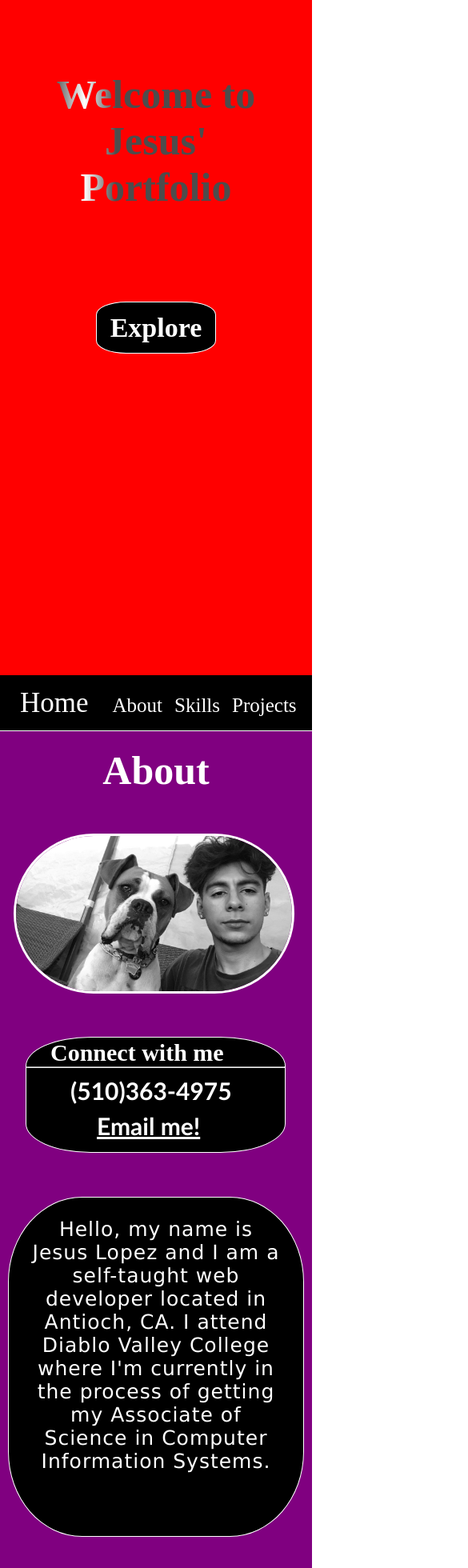
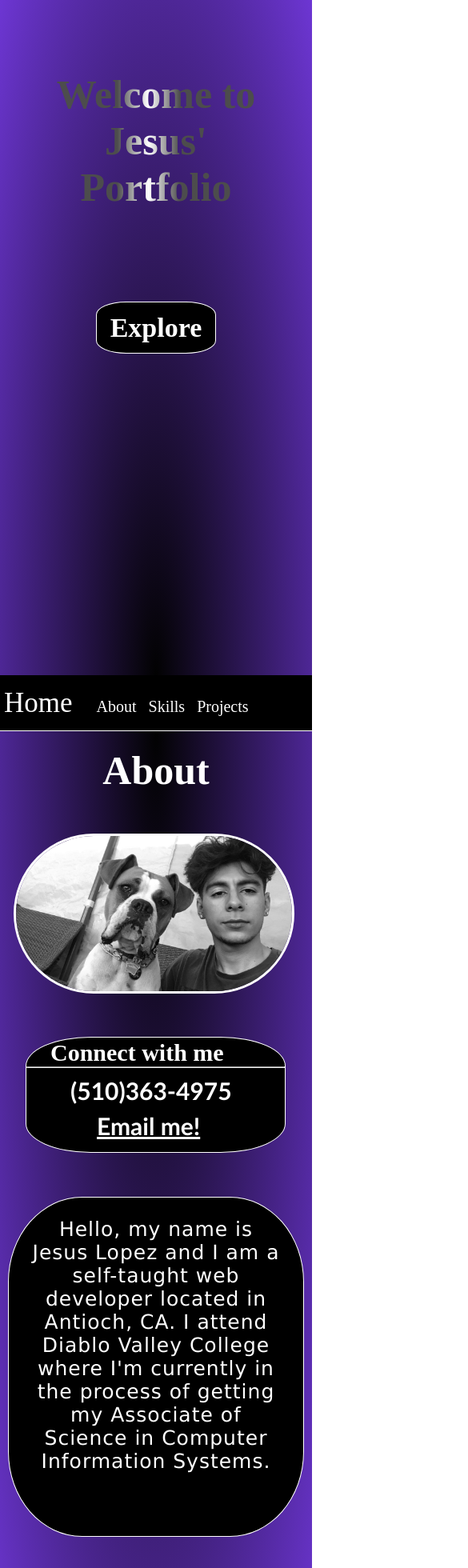
Before and after one commit to Caliboyeso/jesus-lopez, a React (Create React App) app: page / in a window 390 px wide. Shown: the top 1960 px of the page at 80% size, 585 px wide, since content can reach past the window. Built offline with nearby package versions, Linux system fonts and the light colour scheme; a web font is replaced by a local one.

Commit message:
Jesus' portfolio media query for mobile devices completed.

```diff
--- a/src/Components/About/css/about.css
+++ b/src/Components/About/css/about.css
@@ -83,8 +83,7 @@
 
         .About-section {
             height: 145vh;
-            background: none;
-            background-color: purple;
+            background: radial-gradient(ellipse at top, #020202 0%, #6d36d3 100%);
         }
 
         .About-header {
--- a/src/Components/Footer/css/footer.css
+++ b/src/Components/Footer/css/footer.css
@@ -22,3 +22,16 @@
     margin-left: 15px;
     cursor: pointer;
 }
+
+
+/* Media Query iPhone 13 Pro */
+@media screen
+    and (min-width: 390px)
+    and (max-width: 844px){
+
+        .Footer-links {
+            display: inline-flex;
+            margin-left: 63px;
+        }
+
+    }
--- a/src/Components/Home/Home.jsx
+++ b/src/Components/Home/Home.jsx
@@ -3,9 +3,12 @@ import './css/home.css';
 
 const Home = () => {
     const HomeButton = () => {
-        // Desktop
+        // Laptop - 1280px
         if (window.matchMedia('(min-width: 1280px)').matches) {
             window.scrollTo({top: 695, behavior: 'smooth'});
+            // iPhone 13 Pro - 390px
+        } else if (window.matchMedia('(min-width: 390px)').matches) {
+            window.scrollTo({top: 745, behavior: 'smooth'});
         }
     }
     return (
--- a/src/Components/Home/css/home.css
+++ b/src/Components/Home/css/home.css
@@ -68,7 +68,6 @@
     and (min-width: 390px)
     and (max-width: 844px){
       .Home-section {
-        background:none;
-        background-color: red;
+        background: radial-gradient(ellipse at bottom, #020202 0%, #6d36d3 100%);
       }
     }
--- a/src/Components/Navbar/Navbar.jsx
+++ b/src/Components/Navbar/Navbar.jsx
@@ -10,31 +10,45 @@ const NavBar = () => {
 
     // About Navbar
     const AboutNavbar = () => {
+        // Desktop - 1920px
         if (window.matchMedia("(min-width: 1920px)").matches) {
             window.scrollTo({top: 905, behavior: "smooth"});
+        // Desktop - 1280px
         } else if (window.matchMedia("(min-width: 1280px)").matches) {
             window.scrollTo({top: 695, behavior: "smooth"});
+        // iPhone 13 Pro - 390px
         } else {
-            window.scrollTo({top: 695, behavior: "smooth"});
+            window.scrollTo({top: 745, behavior: "smooth"});
         }
     };
 
     // Skills Navbar
     const SkillsNavbar = () => {
+        // Desktop - 1920px
         if (window.matchMedia('(min-width: 1920px)').matches) {
             window.scrollTo({top: 905, behavior: 'smooth'});
+            // Laptop - 1280px
         } else if (window.matchMedia('(min-width: 1280px)').matches) {
             window.scrollTo({top: 1380, behavior: 'smooth'});
+            // iPhone 13 Pro - 390px
+        } else {
+            window.scrollTo({top: 1800, behavior: 'smooth'});
         }
     }
 
     // Projects Navbar
     const ProjectsNavbar = () => {
+        // Desktop - 1920px
         if (window.matchMedia('(min-width: 1920px)').matches) {
             window.scrollTo({top: 905, behavior: 'smooth'});
+            // Laptop - 1280px
         } else if (window.matchMedia('(min-width: 1280px)').matches) {
             window.scrollTo({top: 2010, behavior: 'smooth'});
+            // iPhone 13 Pro - 390px
+        } else {
+            window.scrollTo({top: 2480, behavior: 'smooth'});
         }
+
     }
 
     return (
--- a/src/Components/Navbar/css/navbar.css
+++ b/src/Components/Navbar/css/navbar.css
@@ -25,3 +25,24 @@
     font-size: 25px;
     cursor: pointer;
 }
+
+
+/* Media Query iPhone 13 Pro */
+@media screen
+    and (min-width: 390px)
+    and (max-width: 844px){
+
+        .Navbar-section {
+            width: 100%;
+        }
+
+        .Navbar-links {
+            font-size: 15px;
+            margin-left: -20px;
+        }
+
+        .Nav-link {
+            font-size: 20px;
+        }
+
+    }
--- a/src/Components/Projects/Projects.jsx
+++ b/src/Components/Projects/Projects.jsx
@@ -16,7 +16,7 @@ const Projects = () => {
                 {/* Card #1 - 209 Stay Sharp Barbershop */}
                 <div className='Projects-card1'>
                     <img className='Projects-card-pic' alt='stay-sharp' src={StaySharp} />
-                    <h3 className='Projects-card-header'>Stay Sharp Barbershop</h3>
+                    <h3 className='Projects-card-header' id='Card1-header'>Stay Sharp Barbershop</h3>
                     <h3 className='Projects-disabled'>In working progress...</h3>
                     {/* <button className='card-button' id='visit-btn'>Visit</button>
                     <button className='card-button' id='source-btn'>Source</button> */}
--- a/src/Components/Projects/css/projects.css
+++ b/src/Components/Projects/css/projects.css
@@ -84,11 +84,20 @@
     and (min-width: 390px)
     and (max-width: 844px){
         .Projects-section {
-            background: none;
-            background-color: green;
+            background: radial-gradient(ellipse at top, #020202 0%, #6d36d3 100%);
+            height: 190vh;
         }
 
         .Card {
             margin-left: 68px;
         }
+
+        .Projects-row1 {
+            display: inline-block;
+            margin-left: -35px;
+        }
+
+        #Card1-header {
+            font-size: 24px;
+        }
     }
--- a/src/Components/Skills/css/skills.css
+++ b/src/Components/Skills/css/skills.css
@@ -142,3 +142,19 @@ p {
 .carousel_cell:nth-child(12) {
     transform: rotateY(330deg) translateZ(200px);
 }
+
+
+/* Media Query iPhone 13 Pro */
+@media screen
+    and (min-width: 390px)
+    and (max-width: 844px){
+
+        .stage {
+            perspective: 700px;
+        }
+
+        #Skills-btn {
+            margin-left: 75px;
+        }
+
+    }
```
